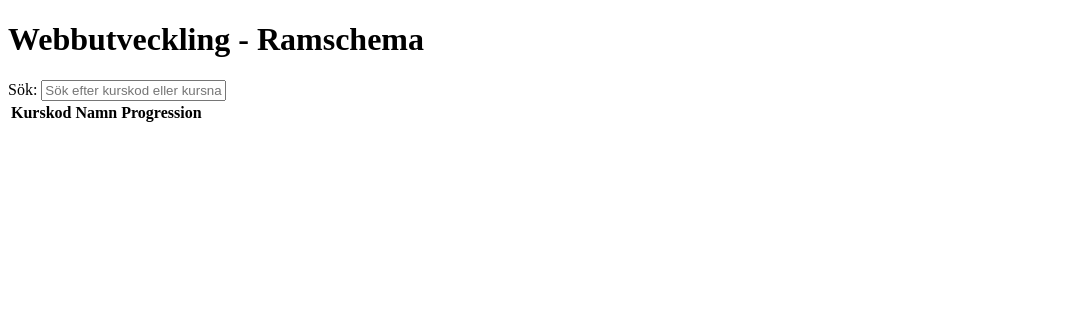
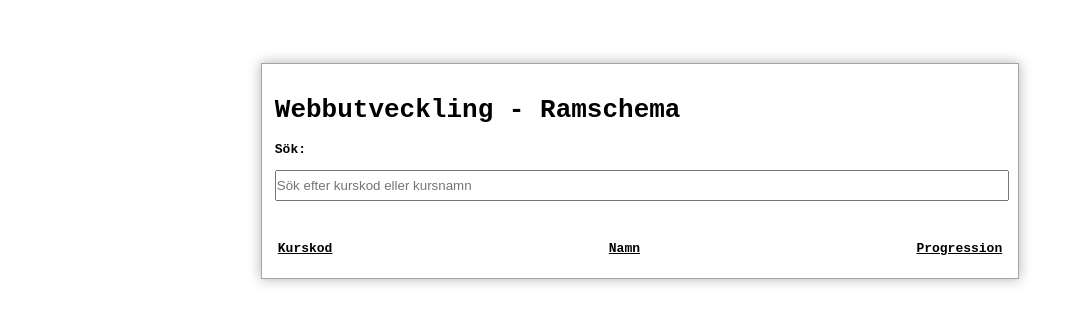
Before and after one commit to velemon/moment2, a website built with Parcel: page src/index.html in a window 1280 px wide. Shown: the whole page, without its empty margins (0-1080 px from the left). Built offline with nearby package versions, Linux system fonts and the light colour scheme.

Commit message:
css styling på tabellen

```diff
--- a/src/css/style.css
+++ b/src/css/style.css
@@ -0,0 +1,35 @@
+body {
+    font-size: 1em;
+    font-family: monospace;
+}
+
+main {
+    display: flex;
+    flex-direction: column;
+    text-align: left;
+    max-width: 1000px;
+    margin: 5% 20% auto 20%;
+    padding: 1em;
+    border: 1px solid rgba(0, 0, 0, 0.354);
+    box-shadow: 0 0 0.75rem rgba(0, 0, 0, 0.308);
+}
+
+label {
+    font-weight: bolder;
+}
+
+#search {
+    margin: 1em auto 5% auto;
+    width: 100%;
+    padding: 0;
+    height: 2em;
+}
+
+#columns {
+    display: flex;
+    justify-content: space-between;
+}
+
+#columns th {
+    text-decoration: underline;
+}
--- a/src/index.html
+++ b/src/index.html
@@ -11,11 +11,11 @@
     <main>
         <h1>Webbutveckling - Ramschema</h1>
         <div>
-            <label for="search">Sök:</label>
+            <label for="search">Sök:</label><br>
             <input type="text" id="search" placeholder="Sök efter kurskod eller kursnamn">
         </div>
         <table>
-            <tr>
+            <tr id="columns">
                 <th>Kurskod</th>
                 <th>Namn</th>
                 <th>Progression</th>
```
